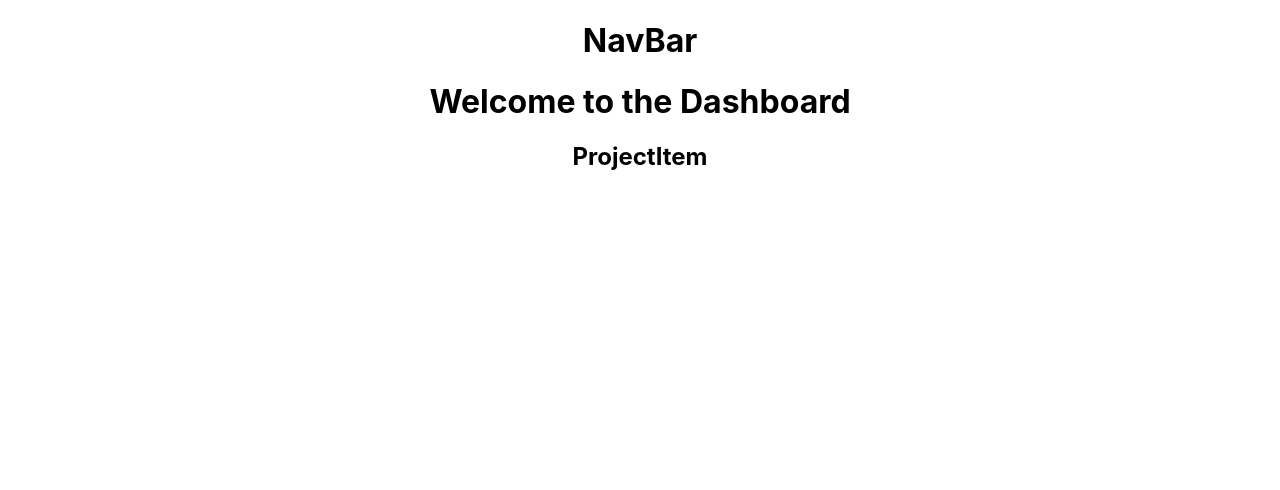
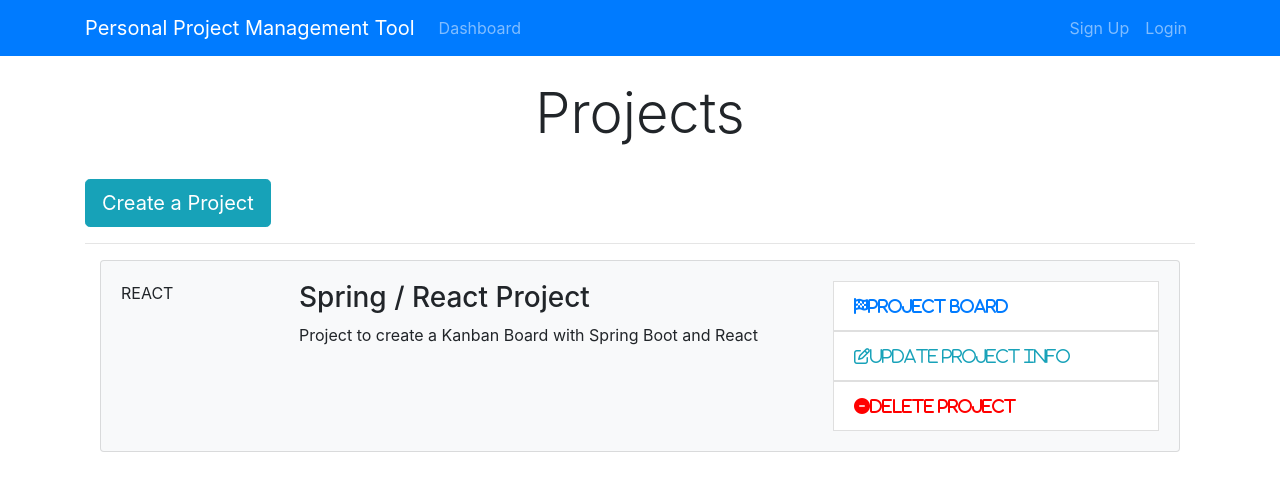
Before and after one commit to JohnIrle/PPMTool, a React (Create React App) app in the folder ppmtool-client/: page / in a window 1280 px wide. Shown: the top 490 px of the page. Built offline with nearby package versions, Linux system fonts and the light colour scheme.

Commit message:
Add bootstrap and style dashboard, projectitem and navbar.

```diff
--- a/ppmtool-client/package.json
+++ b/ppmtool-client/package.json
@@ -6,6 +6,7 @@
     "@testing-library/jest-dom": "^4.2.4",
     "@testing-library/react": "^9.3.2",
     "@testing-library/user-event": "^7.1.2",
+    "bootstrap": "4.4.1",
     "react": "^16.13.1",
     "react-dom": "^16.13.1",
     "react-scripts": "3.4.1"
--- a/ppmtool-client/public/index.html
+++ b/ppmtool-client/public/index.html
@@ -1,14 +1,12 @@
 <!DOCTYPE html>
 <html lang="en">
+
 <head>
   <meta charset="utf-8" />
   <link rel="icon" href="%PUBLIC_URL%/favicon.ico" />
   <meta name="viewport" content="width=device-width, initial-scale=1" />
   <meta name="theme-color" content="#000000" />
-    <meta
-      name="description"
-      content="Web site created using create-react-app"
-    />
+  <meta name="description" content="Web site created using create-react-app" />
   <link rel="apple-touch-icon" href="%PUBLIC_URL%/logo192.png" />
   <!--
       manifest.json provides metadata used when your web app is installed on a
@@ -25,7 +23,9 @@
       Learn how to configure a non-root public URL by running `npm run build`.
     -->
   <title>React App</title>
+  <script src="https://use.fontawesome.com/d314327ba5.js"></script>
 </head>
+
 <body>
   <noscript>You need to enable JavaScript to run this app.</noscript>
   <div id="root"></div>
@@ -40,4 +40,5 @@
       To create a production bundle, use `npm run build` or `yarn build`.
     -->
 </body>
+
 </html>
--- a/ppmtool-client/src/App.css
+++ b/ppmtool-client/src/App.css
@@ -1,38 +1,65 @@
-.App {
-  text-align: center;
+img {
+  width: 100%;
 }
 
-.App-logo {
-  height: 40vmin;
-  pointer-events: none;
+.navbar {
+  background-color: #e3f2fd;
+}
+.fa.fa-edit {
+  color: #18a2b9;
 }
 
-@media (prefers-reduced-motion: no-preference) {
-  .App-logo {
-    animation: App-logo-spin infinite 20s linear;
-  }
+.list-group-item.delete:hover {
+  cursor: -webkit-grab;
+  background-color: pink;
 }
 
-.App-header {
-  background-color: #282c34;
-  min-height: 100vh;
-  display: flex;
-  flex-direction: column;
-  align-items: center;
-  justify-content: center;
-  font-size: calc(10px + 2vmin);
-  color: white;
+.list-group-item.update:hover {
+  cursor: -webkit-grab;
+  background-color: gainsboro;
 }
 
-.App-link {
-  color: #61dafb;
+.list-group-item.board:hover {
+  cursor: -webkit-grab;
+  background-color: gainsboro;
 }
 
-@keyframes App-logo-spin {
-  from {
-    transform: rotate(0deg);
-  }
-  to {
-    transform: rotate(360deg);
-  }
+.fa.fa-minus-circle {
+  color: red;
 }
+
+.landing {
+  position: relative;
+  /* background: url("../img/showcase.jpg") no-repeat; */
+  background-size: cover;
+  background-position: center;
+  height: 100vh;
+  margin-top: -24px;
+  margin-bottom: -50px;
+}
+
+.landing-inner {
+  padding-top: 80px;
+}
+
+.dark-overlay {
+  background-color: rgba(0, 0, 0, 0.7);
+  position: absolute;
+  top: 0;
+  left: 0;
+  width: 100%;
+  height: 100%;
+}
+
+.card-form {
+  opacity: 0.9;
+}
+
+.latest-profiles-img {
+  width: 40px;
+  height: 40px;
+}
+
+.form-control::placeholder {
+  color: #bbb !important;
+}
--- a/ppmtool-client/src/App.js
+++ b/ppmtool-client/src/App.js
@@ -1,5 +1,6 @@
 import React from 'react';
 import './App.css';
+import 'bootstrap/dist/css/bootstrap.min.css';
 import Dashboard from "./components/Dashboard";
 import NavBar from "./components/Layout/Header";
 
--- a/ppmtool-client/src/components/Dashboard.js
+++ b/ppmtool-client/src/components/Dashboard.js
@@ -4,9 +4,23 @@
 export default class Dashboard extends Component {
   render() {
     return (
-      <div>
-        <h1>Welcome to the Dashboard</h1>
-        <ProjectItem />
+      <div className="projects">
+        <div className="container">
+          <div className="row">
+            <div className="col-md-12">
+              <h1 className="display-4 text-center">Projects</h1>
+              <br />
+              <a href="ProjectForm.html" className="btn btn-lg btn-info">
+                Create a Project
+                    </a>
+              <br />
+              <hr />
+
+              <ProjectItem />
+
+            </div>
+          </div>
+        </div>
       </div>
     )
   }
--- a/ppmtool-client/src/components/Layout/Header.js
+++ b/ppmtool-client/src/components/Layout/Header.js
@@ -3,9 +3,39 @@
 class Header extends Component {
   render() {
     return (
-      <div>
-        <h1>NavBar</h1>
-      </div>
+      <nav className="navbar navbar-expand-sm navbar-dark bg-primary mb-4">
+        <div className="container">
+          <a className="navbar-brand" href="Dashboard.html">
+            Personal Project Management Tool
+            </a>
+          <button className="navbar-toggler" type="button" data-toggle="collapse" data-target="#mobile-nav">
+            <span className="navbar-toggler-icon" />
+          </button>
+
+          <div className="collapse navbar-collapse" id="mobile-nav">
+            <ul className="navbar-nav mr-auto">
+              <li className="nav-item">
+                <a className="nav-link" href="/dashboard">
+                  Dashboard
+                        </a>
+              </li>
+            </ul>
+
+            <ul className="navbar-nav ml-auto">
+              <li className="nav-item">
+                <a className="nav-link " href="register.html">
+                  Sign Up
+                        </a>
+              </li>
+              <li className="nav-item">
+                <a className="nav-link" href="login.html">
+                  Login
+                        </a>
+              </li>
+            </ul>
+          </div>
+        </div>
+      </nav>
     )
   }
 }
--- a/ppmtool-client/src/components/Project/ProjectItem.js
+++ b/ppmtool-client/src/components/Project/ProjectItem.js
@@ -2,7 +2,40 @@
 
 class ProjectItem extends Component {
   render() {
-    return <div><h2>ProjectItem</h2></div>
+    return (
+      <div className="container">
+        <div className="card card-body bg-light mb-3">
+          <div className="row">
+            <div className="col-2">
+              <span className="mx-auto">REACT</span>
+            </div>
+            <div className="col-lg-6 col-md-4 col-8">
+              <h3>Spring / React Project</h3>
+              <p>Project to create a Kanban Board with Spring Boot and React</p>
+            </div>
+            <div className="col-md-4 d-none d-lg-block">
+              <ul className="list-group">
+                <a href="#">
+                  <li className="list-group-item board">
+                    <i className="fa fa-flag-checkered pr-1">Project Board </i>
+                  </li>
+                </a>
+                <a href="#">
+                  <li className="list-group-item update">
+                    <i className="fa fa-edit pr-1">Update Project Info</i>
+                  </li>
+                </a>
+                <a href="">
+                  <li className="list-group-item delete">
+                    <i className="fa fa-minus-circle pr-1">Delete Project</i>
+                  </li>
+                </a>
+              </ul>
+            </div>
+          </div>
+        </div>
+      </div>
+    )
   }
 }
 
```
Also changed, not shown: 1 other file (tests, documents, lock files or other folders). Lines whose indentation alone changed are shown as unchanged.
